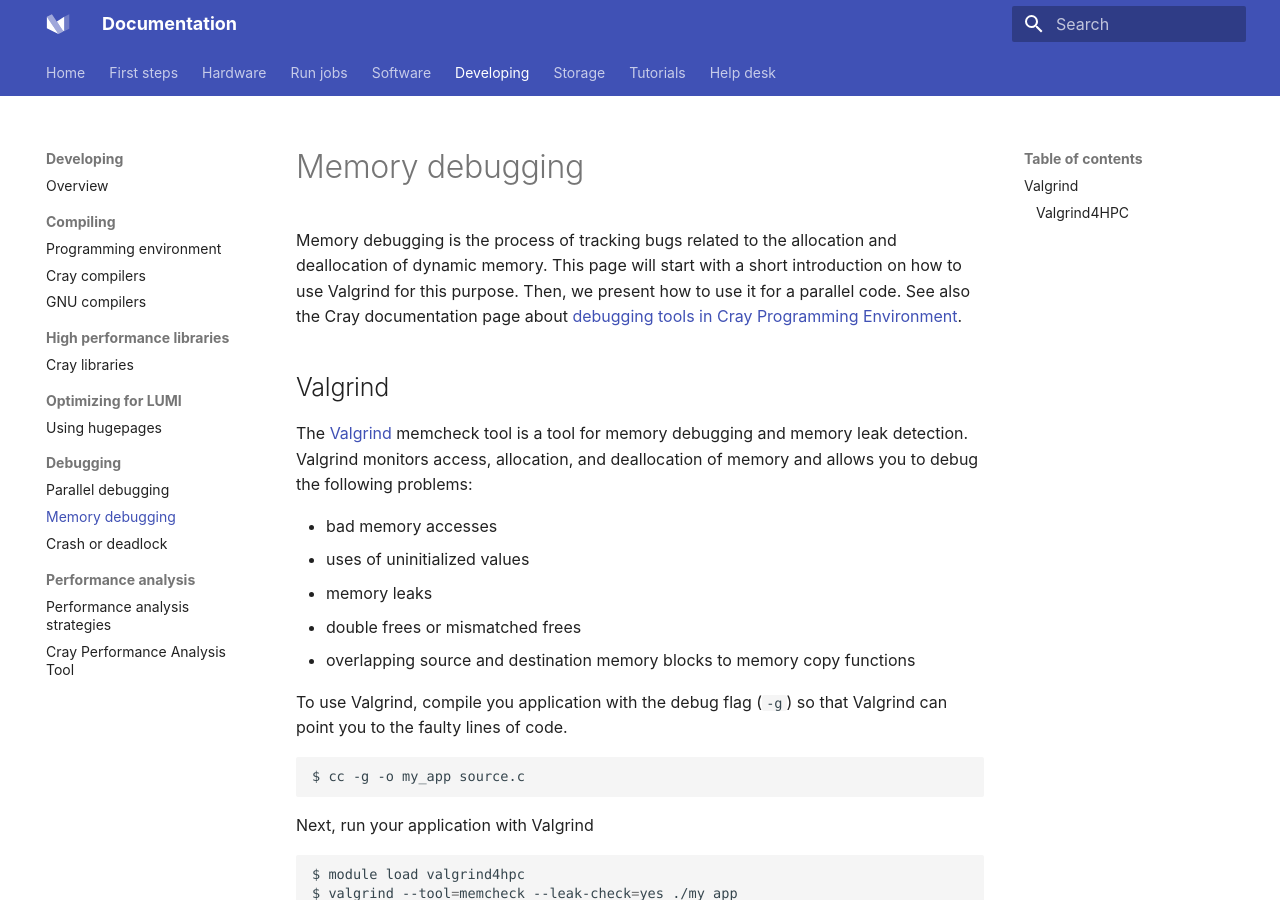
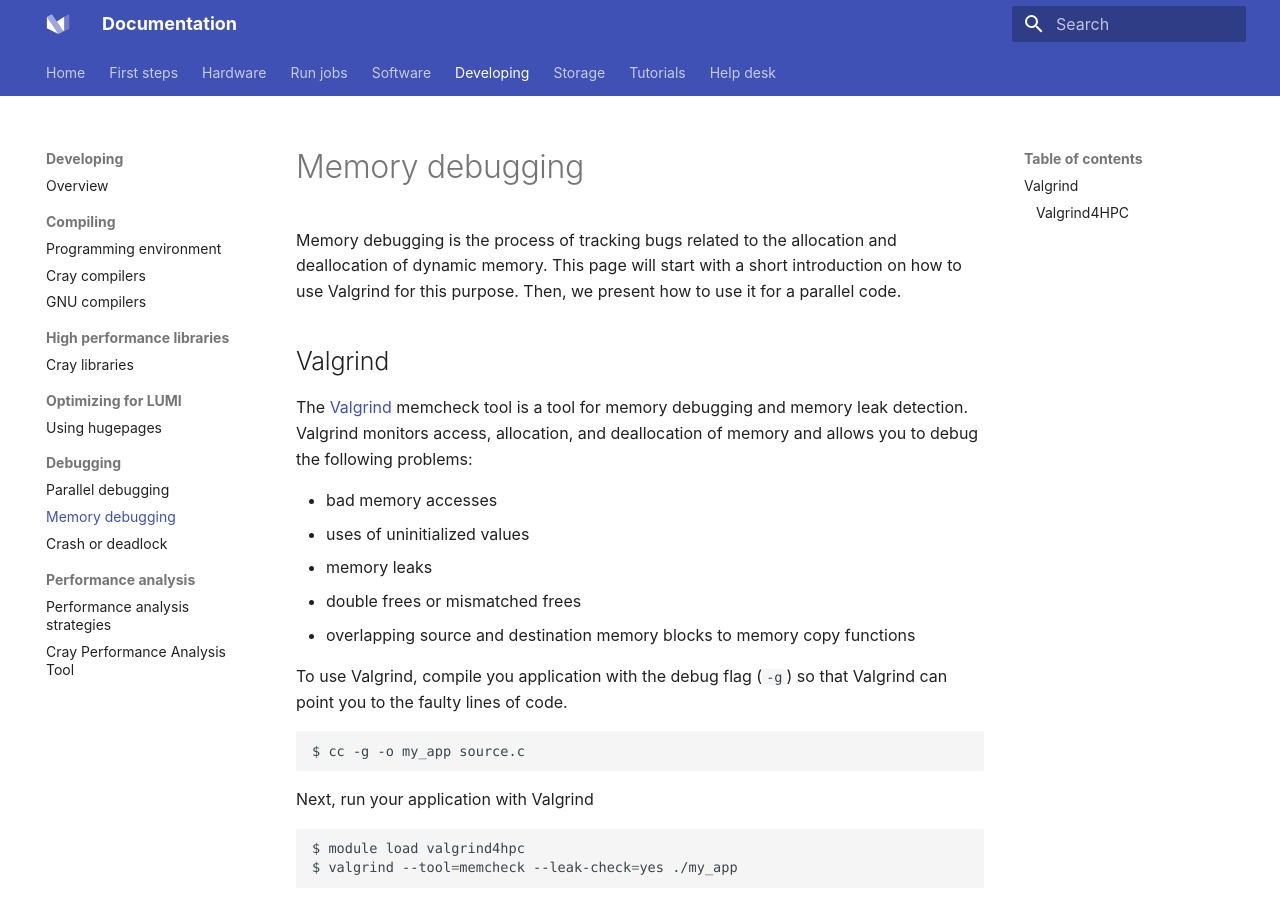
Before and after one commit to Lumi-supercomputer/lumi-userguide, an MkDocs documentation site: the page built from docs/development/debugging/valgrind4hpc.md, in a window 1280 px wide and 900 px high. Built offline with MkDocs 1.6.1 and Material for MkDocs 9.7.7, drawn with Linux system fonts in a browser that asks for light colours; some of the changed text lies outside the part shown.

Commit message:
Remove outdated valgrind4hpc info

````diff
--- a/docs/development/debugging/valgrind4hpc.md
+++ b/docs/development/debugging/valgrind4hpc.md
@@ -8,7 +8,6 @@
 deallocation of dynamic memory. This page will start with a short introduction
 on how to use Valgrind for this purpose. Then, we present how to use it for a
 parallel code.
-See also the Cray documentation page about [debugging tools in Cray Programming Environment](https://cpe.ext.hpe.com/docs/#debugging-tools).
 
 ## Valgrind
 
@@ -78,6 +77,7 @@
 ```
 
 If your application does not take arguments, the `--` at the end is optional.
+
 The table below summarizes the basic options that you can use with Valgrind4hpc.
 
 | Option                        | Description
````
Also changed, not shown: other parts of docs/development/debugging/valgrind4hpc.md (+0 -1 lines).
